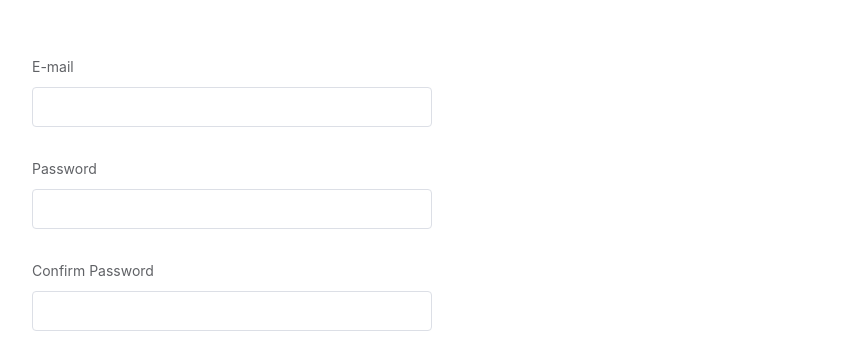
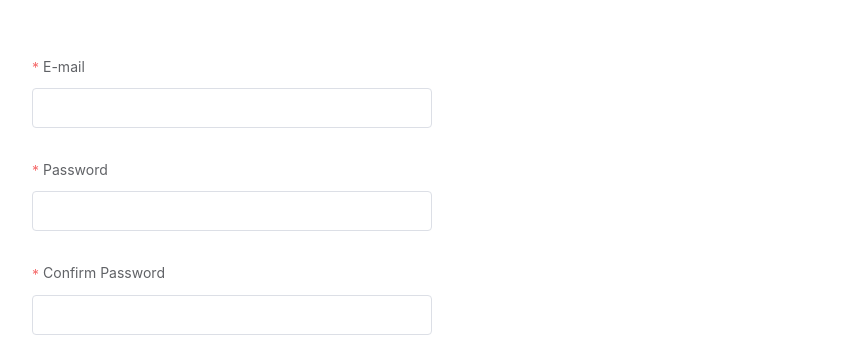
Before and after one commit to ymlihaa/find_a_coach, a Vue app: page /register in a window 1280 px wide. Shown: the part 485-830 px from the top of the page, without its empty margins (408-1271 px from the left). Built offline with nearby package versions, Linux system fonts and the light colour scheme; the HTML template or start-up script is replaced by a standard one; what animated-vue, vue-ellipse-progress, vuefire would draw is missing.

Commit message:
register component form validate added .

```diff
--- a/src/views/Register.vue
+++ b/src/views/Register.vue
@@ -6,21 +6,27 @@
           <img src="../assets/login_logo.svg" alt="" />
         </el-col>
         <el-col class="form-container">
-          <el-form align="center" v-if="this.$store.state.isActive === false">
+          <el-form
+            align="center"
+            v-if="this.$store.state.isActive === false"
+            :model="formData"
+            :rules="rules"
+            ref="formData"
+          >
             <el-form-item label="E-mail" prop="email">
               <el-input type="email" v-model="formData.email"></el-input>
             </el-form-item>
-            <el-form-item label="Password">
+            <el-form-item label="Password" prop="password">
               <el-input type="password" v-model="formData.password"></el-input>
             </el-form-item>
-            <el-form-item label="Confirm Password">
+            <el-form-item label="Confirm Password" prop="confirmPassword">
               <el-input
                 type="password"
                 v-model="formData.confirmPassword"
               ></el-input>
             </el-form-item>
             <el-form-item>
-              <el-button type="primary" @click="registerUser"
+              <el-button type="primary" @click="registerUser('formData')"
                 >Sing Up</el-button
               >
               <el-button type="danger" @click="reset">Reset</el-button>
@@ -60,10 +66,35 @@ export default {
         password: "",
         confirmPassword: "",
       },
+      rules: {
+        email: [
+          {
+            required: true,
+            message: "Please enter your E-mail adress .",
+            trigger: "blur",
+          },
+        ],
+        password: [
+          {
+            required: true,
+            message: "Please enter your password .",
+            trigger: "blur",
+          },
+        ],
+        confirmPassword: [
+          {
+            required: true,
+            message: "Please confirm your password .",
+            trigger: "blur",
+          },
+        ],
+      },
     };
   },
   methods: {
-    async registerUser() {
+    async registerUser(formName) {
+      this.$refs[formName].validate((valid) => {
+        if (valid) {
           firebase
             .auth()
             .createUserWithEmailAndPassword(
@@ -93,6 +124,11 @@ export default {
                 message: error.message,
                 type: "warning",
               });
+            });
+        } else {
+          console.log("error submit!!");
+          return false;
+        }
       });
     },
     reset() {
```
Lines whose indentation alone changed are shown as unchanged.
